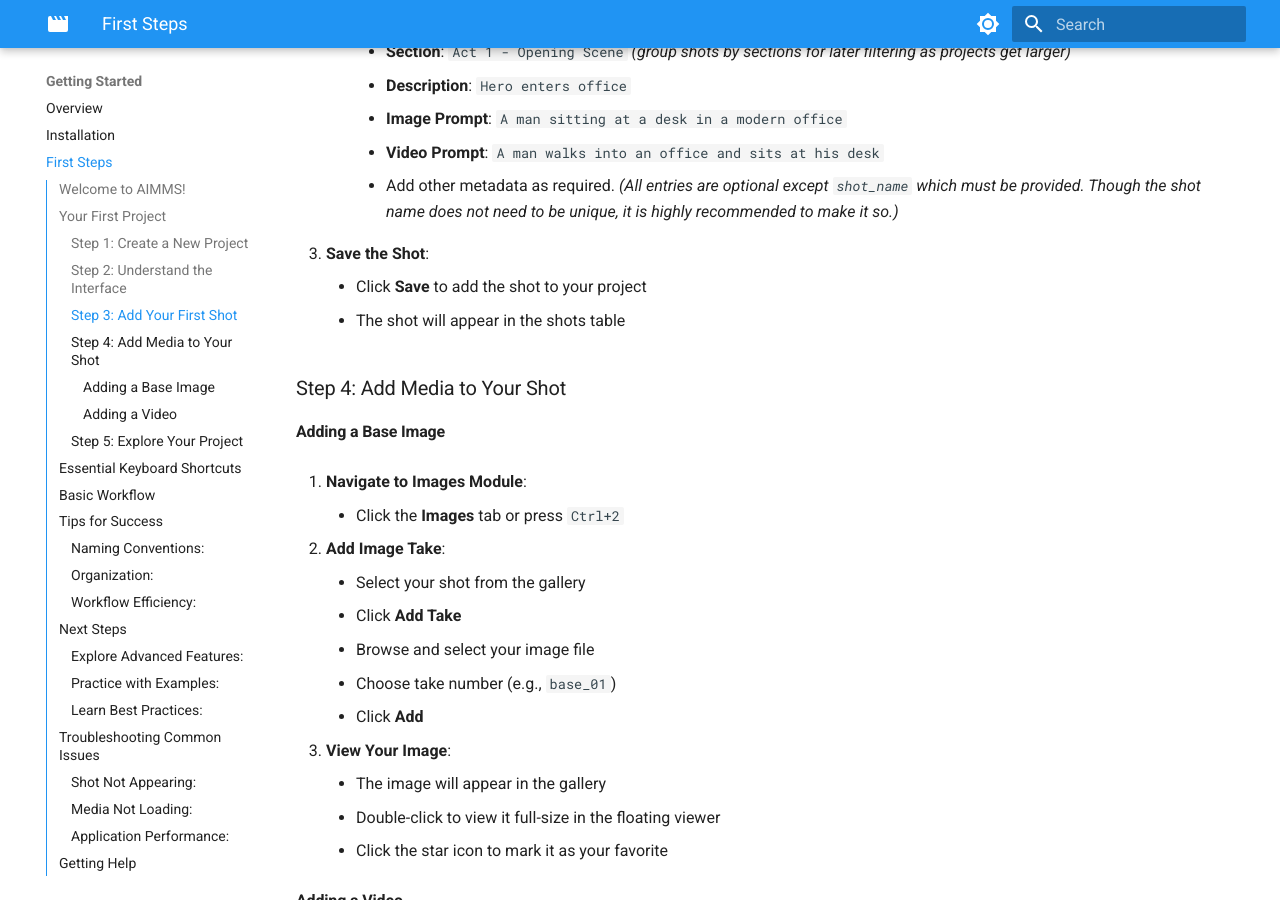
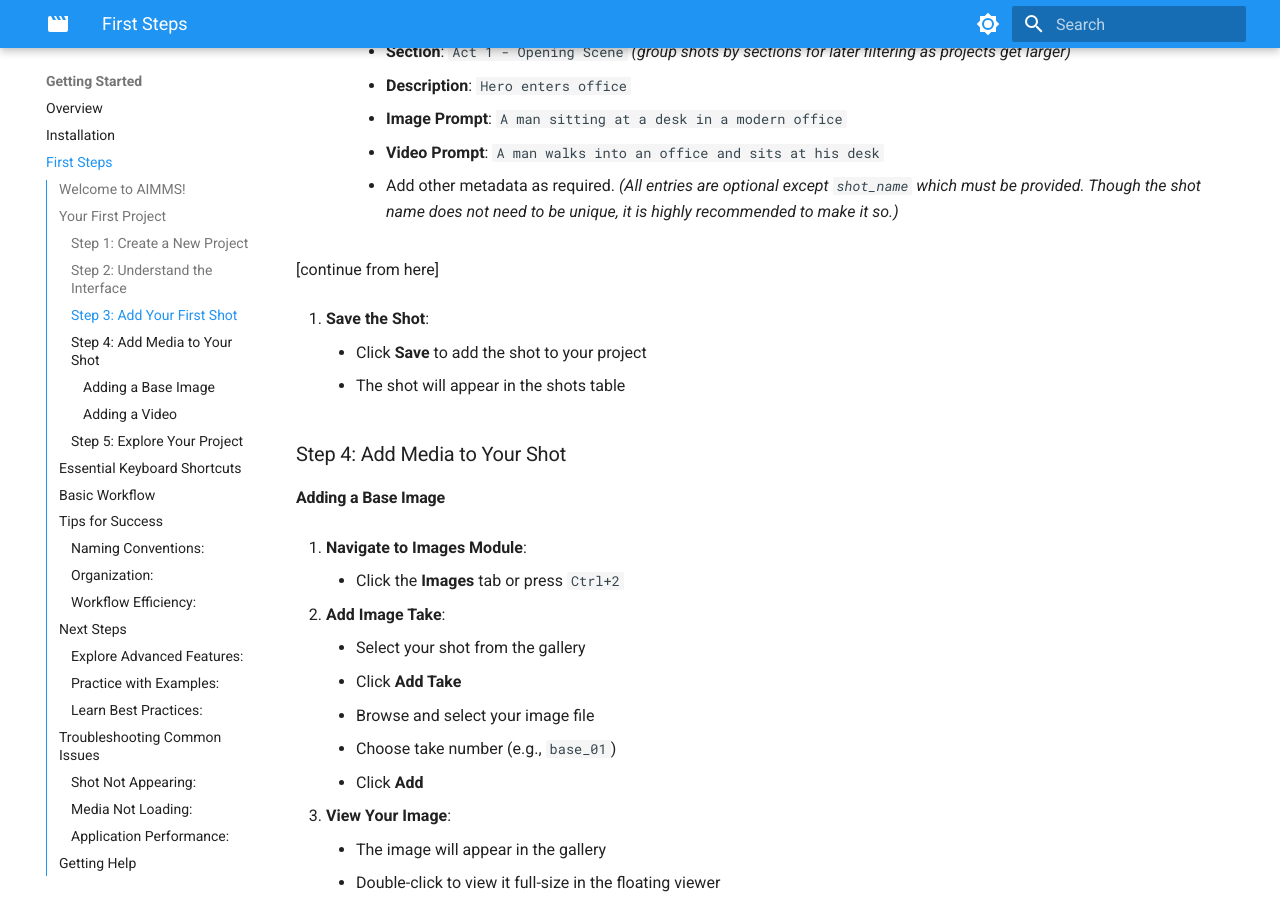
Before and after one commit to AI-Making-Movies/aimms-docs, an MkDocs documentation site: the page built from docs/getting-started/first-steps.md, in a window 1280 px wide and 900 px high, scrolled down 1721 px. Built offline with MkDocs 1.6.1 and Material for MkDocs 9.7.7, drawn with Linux system fonts in a browser that asks for light colours; the version menu is left out.

Commit message:
half updated first steps

```diff
--- a/docs/getting-started/first-steps.md
+++ b/docs/getting-started/first-steps.md
@@ -67,6 +67,8 @@ AIMMS uses a tabbed interface with 8 main modules:
         - **Image Prompt**: `A man sitting at a desk in a modern office`
         - **Video Prompt**: `A man walks into an office and sits at his desk`
         - Add other metadata as required. *(All entries are optional except `shot_name` which must be provided. Though the shot name does not need to be unique, it is highly recommended to make it so.)*
+
+[continue from here]
 
 3. **Save the Shot**:
 
```
